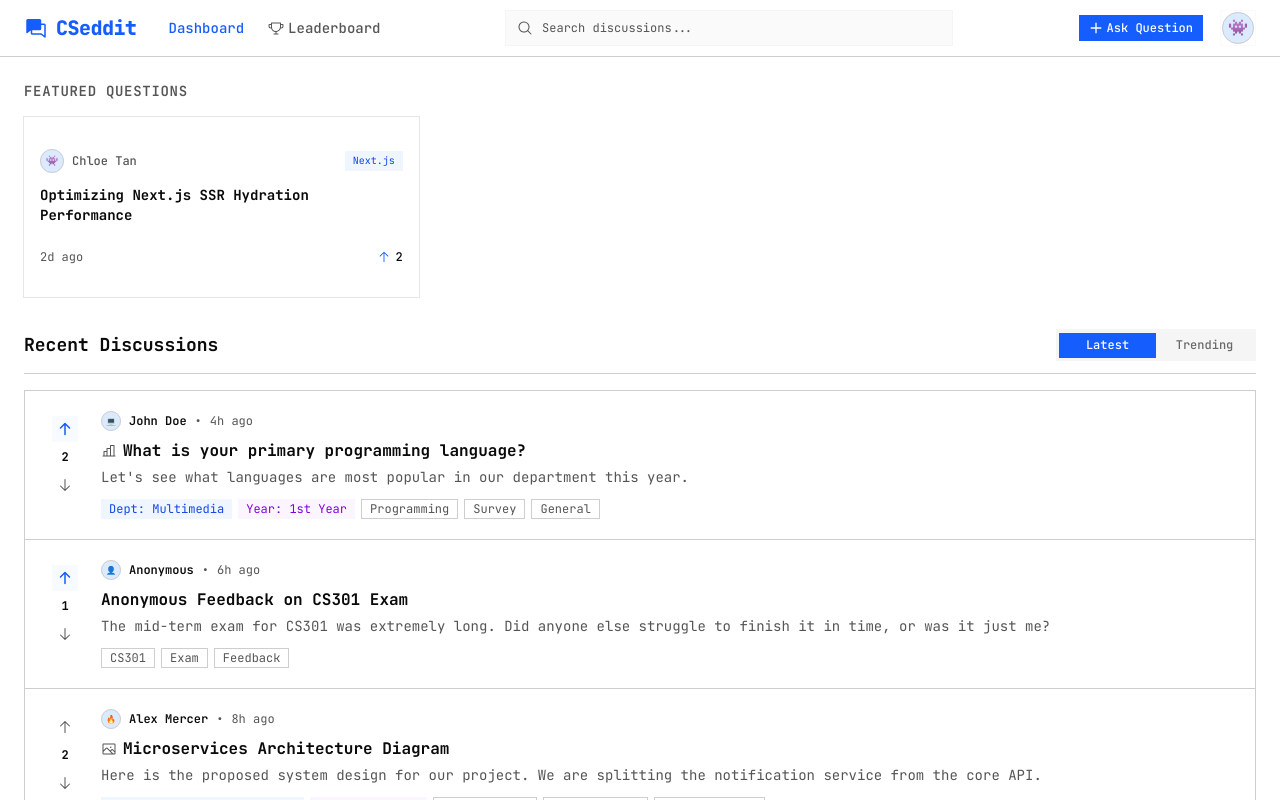
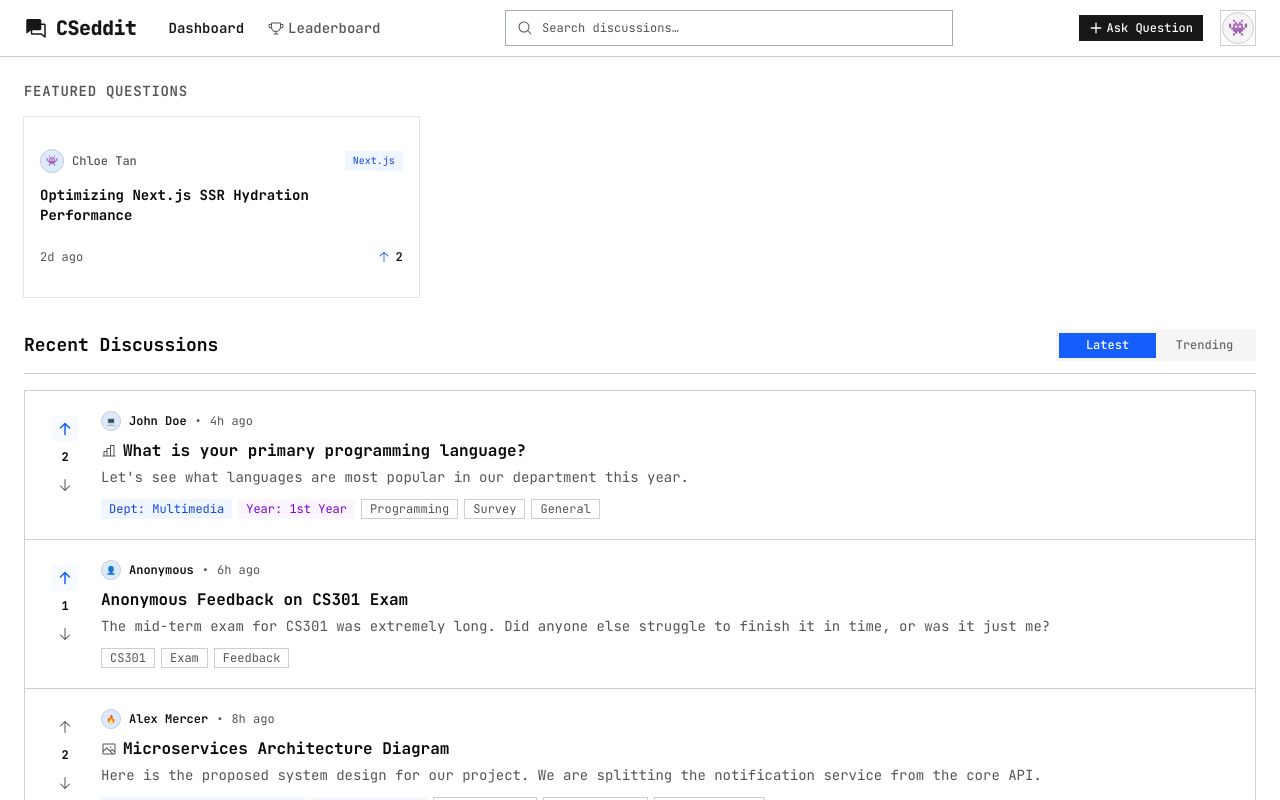
Before and after one commit to oscar-chj/cseddit, a Next.js app: page / in a window 1280 px wide. Shown: the top 800 px of the page. Built offline with nearby package versions, Linux system fonts and the light colour scheme.

Commit message:
style: refactor header search bar, navigation tabs, and link cursors

```diff
--- a/src/components/Header.tsx
+++ b/src/components/Header.tsx
@@ -60,9 +60,9 @@ export default function Header() {
       <header className="sticky top-0 z-50 w-full border-b bg-background/95 backdrop-blur-md">
         <div className="mx-auto flex h-14 max-w-7xl items-center justify-between px-4 sm:px-6">
           <div className="flex items-center gap-6">
-            <span className="text-lg font-bold text-blue-600">CSeddit</span>
+            <span className="text-lg font-bold text-primary">CSeddit</span>
           </div>
-          <div className="h-8 w-8 animate-pulse rounded-none bg-muted" />
+          <div className="h-8 w-8 animate-pulse bg-muted" />
         </div>
       </header>
     )
@@ -74,25 +74,25 @@ export default function Header() {
         {/* Brand & Left Navigation */}
         <div className="flex items-center gap-6 md:gap-8">
           <Link href="/" className="flex items-center gap-2">
-            <ChatsIcon className="h-6 w-6 text-blue-600" weight="fill" />
-            <span className="hidden text-xl font-extrabold tracking-tight text-blue-600 sm:inline">
+            <ChatsIcon className="h-6 w-6 text-primary" weight="fill" />
+            <span className="hidden text-xl font-extrabold tracking-tight text-primary sm:inline">
               CSeddit
             </span>
           </Link>
           <nav className="hidden items-center gap-6 text-sm font-medium md:flex">
             <Link
               href="/"
-              className={`transition-colors hover:text-blue-600 ${
-                pathname === "/" ? "text-blue-600" : "text-muted-foreground"
+              className={`transition-colors hover:text-primary ${
+                pathname === "/" ? "text-primary font-semibold" : "text-muted-foreground"
               }`}
             >
               Dashboard
             </Link>
             <Link
               href="/leaderboard"
-              className={`flex items-center gap-1 transition-colors hover:text-blue-600 ${
+              className={`flex items-center gap-1 transition-colors hover:text-primary ${
                 pathname === "/leaderboard"
-                  ? "text-blue-600"
+                  ? "text-primary font-semibold"
                   : "text-muted-foreground"
               }`}
             >
@@ -111,13 +111,14 @@ export default function Header() {
             <MagnifyingGlassIcon className="absolute left-3 h-4 w-4 text-muted-foreground" />
             <Input
               type="search"
-              placeholder="Search discussions..."
+              placeholder="Search discussions…"
               value={searchQuery}
               onChange={(e) => setSearchQuery(e.target.value)}
-              className="h-9 w-full rounded-none border-muted bg-muted/50 pl-9 pr-14 focus-visible:ring-blue-500"
+              className="h-9 w-full border border-muted-foreground/50 bg-background/50 pr-14 pl-9 focus-visible:border-ring focus-visible:ring-ring"
+              aria-label="Search discussions"
             />
             {searchQuery.trim() !== "" && (
-              <div className="absolute right-3 hidden items-center text-[9px] font-mono text-muted-foreground border border-border px-1 py-0.5 rounded-none bg-background select-none pointer-events-none sm:flex">
+              <div className="pointer-events-none absolute right-3 hidden items-center border border-border bg-background px-1 py-0.5 font-mono text-[9px] text-muted-foreground select-none sm:flex">
                 ↵ Enter
               </div>
             )}
@@ -126,26 +127,29 @@ export default function Header() {
 
         {/* Right Controls */}
         <div className="flex items-center gap-3 sm:gap-4">
-          <Link href="/create">
           <Button
             size="sm"
-              className="flex gap-1 rounded-none bg-blue-600 text-white hover:bg-blue-700"
+            className="flex gap-1"
+            asChild
           >
+            <Link href="/create">
               <PlusIcon className="h-4 w-4" weight="bold" />
               <span className="hidden sm:inline">Ask Question</span>
+            </Link>
           </Button>
-          </Link>
 
           {/* Leaderboard Icon (Mobile only) */}
-          <Link href="/leaderboard" className="md:hidden">
           <Button
             size="icon"
             variant="ghost"
-              className="h-9 w-9 rounded-none"
+            className="h-9 w-9 md:hidden"
+            aria-label="View Leaderboard"
+            asChild
           >
+            <Link href="/leaderboard">
               <TrophyIcon className="h-5 w-5 text-muted-foreground" />
+            </Link>
           </Button>
-          </Link>
 
           {/* Switchable User Dropdown Switcher */}
           {currentUser && (
@@ -153,16 +157,16 @@ export default function Header() {
               <DropdownMenuTrigger asChild>
                 <Button
                   variant="ghost"
-                  className="relative h-9 w-9 rounded-none border border-muted/50 p-0"
+                  className="relative h-9 w-9 border border-border p-0"
                 >
                   <Avatar className="flex h-8 w-8 items-center justify-center">
-                    <AvatarFallback className="bg-blue-100 text-base font-semibold text-blue-800">
+                    <AvatarFallback className="text-base font-semibold">
                       {currentUser.avatar}
                     </AvatarFallback>
                   </Avatar>
                 </Button>
               </DropdownMenuTrigger>
-              <DropdownMenuContent align="end" className="w-56 rounded-none">
+              <DropdownMenuContent align="end" className="w-56">
                 <DropdownMenuLabel className="text-xs font-semibold text-muted-foreground">
                   Logged in as
                 </DropdownMenuLabel>
@@ -203,7 +207,7 @@ export default function Header() {
                       <span>{user.name}</span>
                     </div>
                     {user.id === currentUser.id && (
-                      <span className="h-1.5 w-1.5 rounded-none bg-blue-500" />
+                      <span className="h-1.5 w-1.5 bg-primary" />
                     )}
                   </DropdownMenuItem>
                 ))}
```
Lines whose indentation alone changed are shown as unchanged.
